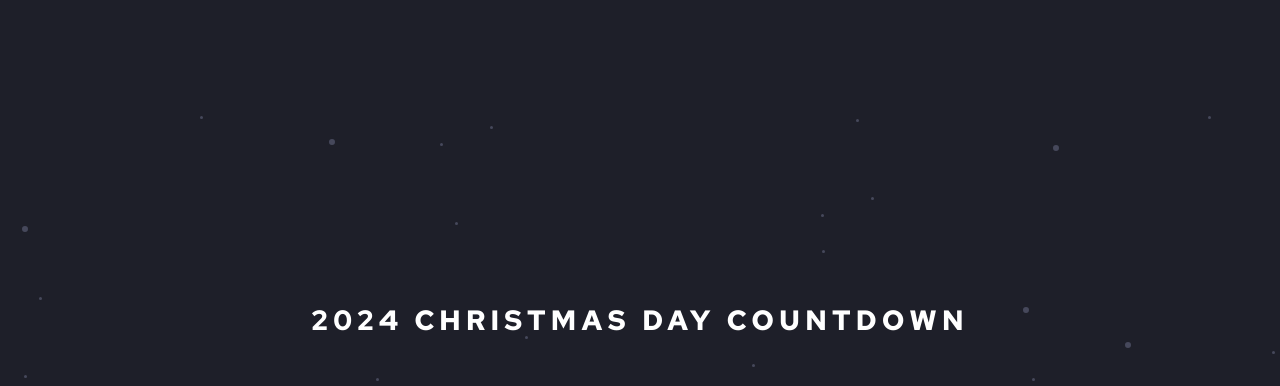
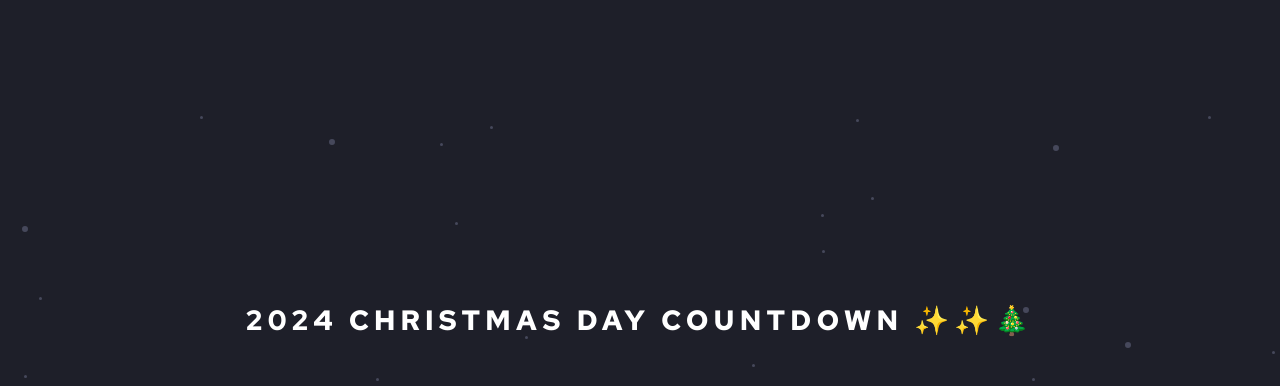
Before and after one commit to EmmyCodes1106/Countdown, a plain HTML site: page index.html in a window 1280 px wide. Shown: the top 386 px of the page. Drawn offline with Linux system fonts and the light colour scheme; a web font is replaced by a local one.

Commit message:
Update index.html

```diff
--- a/index.html
+++ b/index.html
@@ -31,7 +31,7 @@
         alt=""
       />
       <div class="countdown">
-        <h1>2024 CHRISTMAS DAY COUNTDOWN</h1>
+        <h1>2024 CHRISTMAS DAY COUNTDOWN ✨✨🎄</h1>
         <div class="time">
           <div class="days">
             <h2 id="days">08</h2>
```
